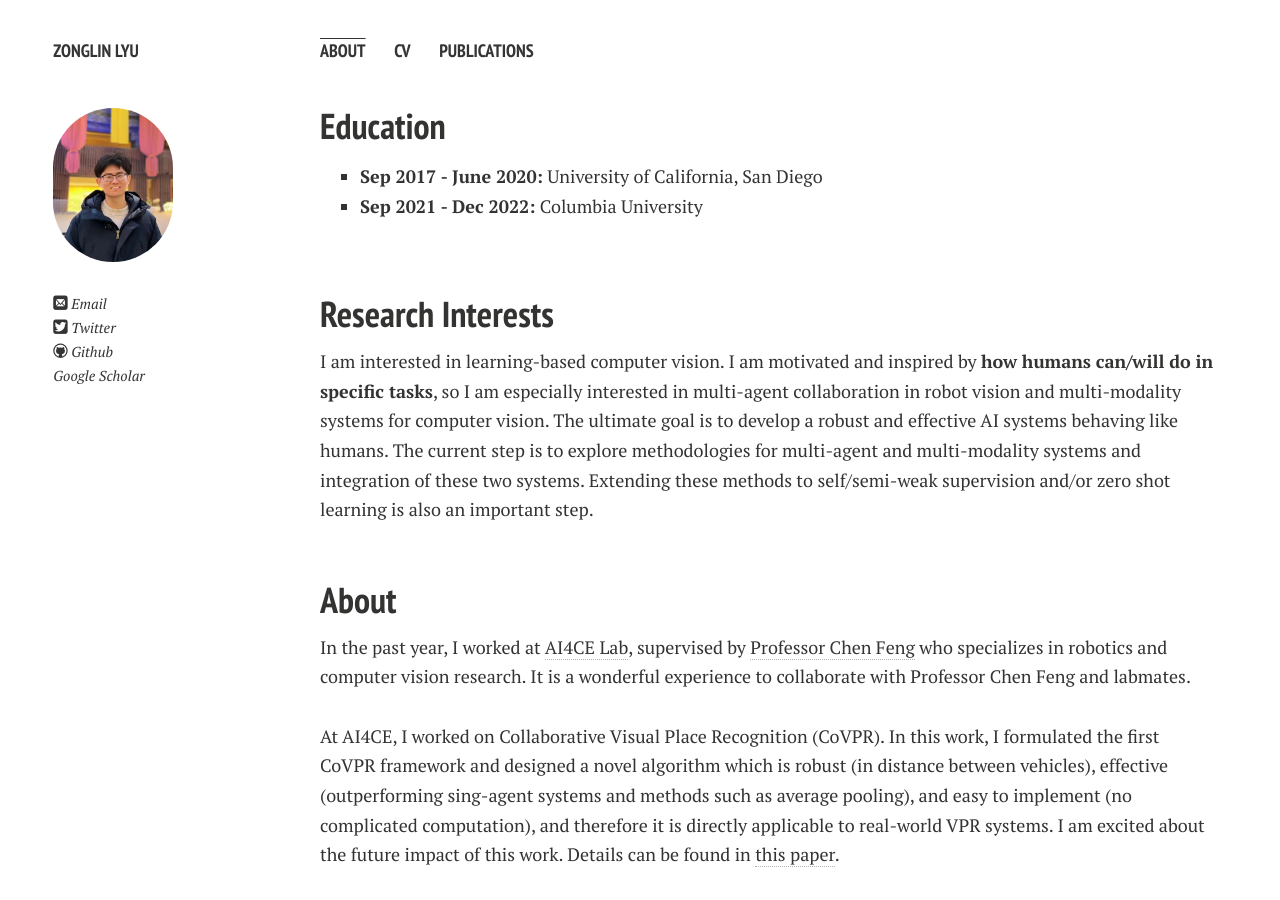
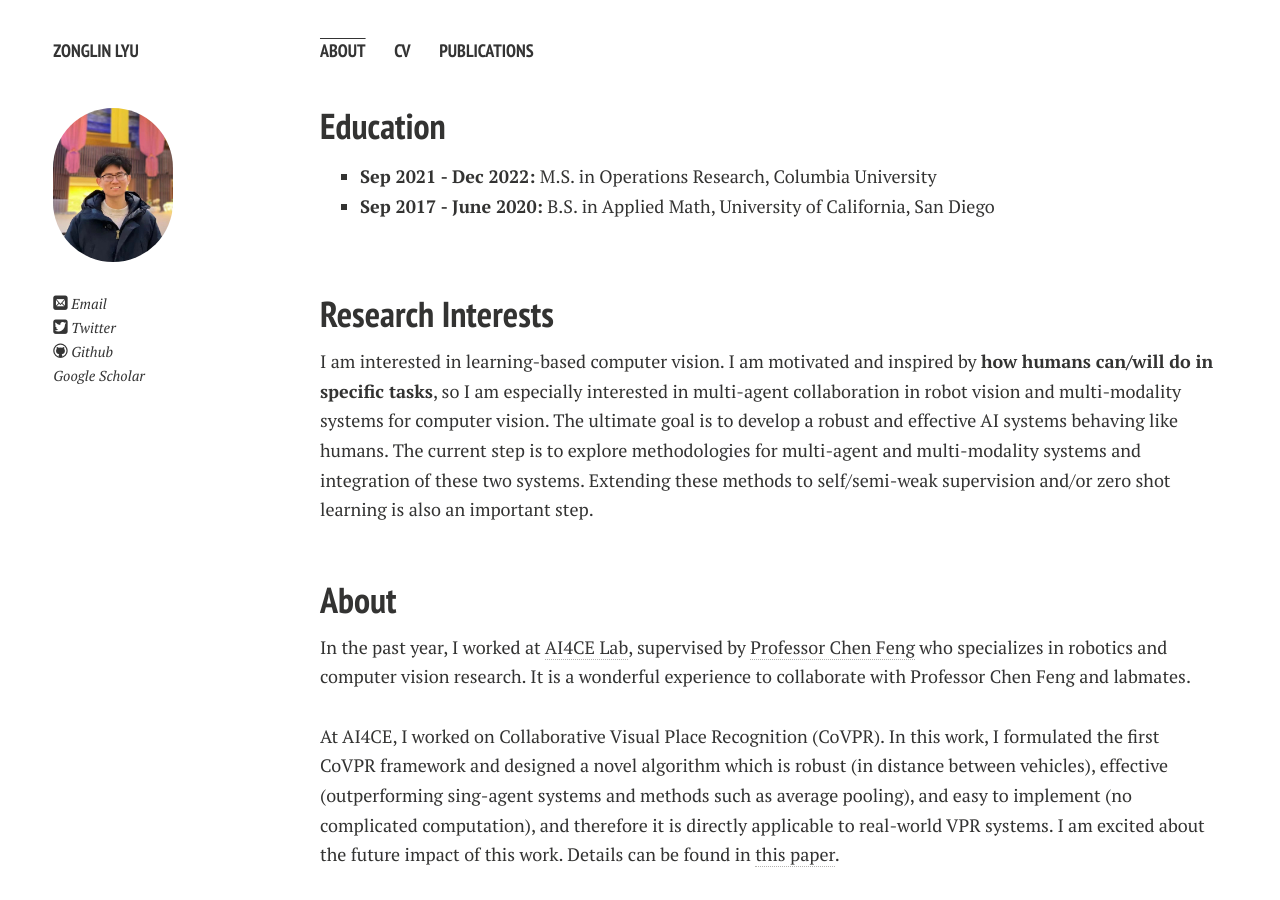
Before and after one commit to ZonglinL/ZonglinL.github.io, a Jekyll site: the page built from index.md, in a window 1280 px wide and 900 px high. Built offline with Jekyll 4.4.1, drawn with Linux system fonts in a browser that asks for light colours; nearby versions of some CDN libraries; comment, search, counter and statistics services are not loaded; a style sheet for code colours, icons or effects is not loaded; our own code applies the rules of GitHub Pages for plain Markdown files.

Commit message:
Update index.md

```diff
--- a/index.md
+++ b/index.md
@@ -4,8 +4,8 @@ layout: page
 
 ## Education
 
-- **Sep 2017 - June 2020:** University of California, San Diego
-- **Sep 2021 - Dec 2022:** Columbia University
+- **Sep 2021 - Dec 2022:** M.S. in Operations Research, Columbia University
+- **Sep 2017 - June 2020:** B.S. in Applied Math, University of California, San Diego
 
 <br>
 
```
